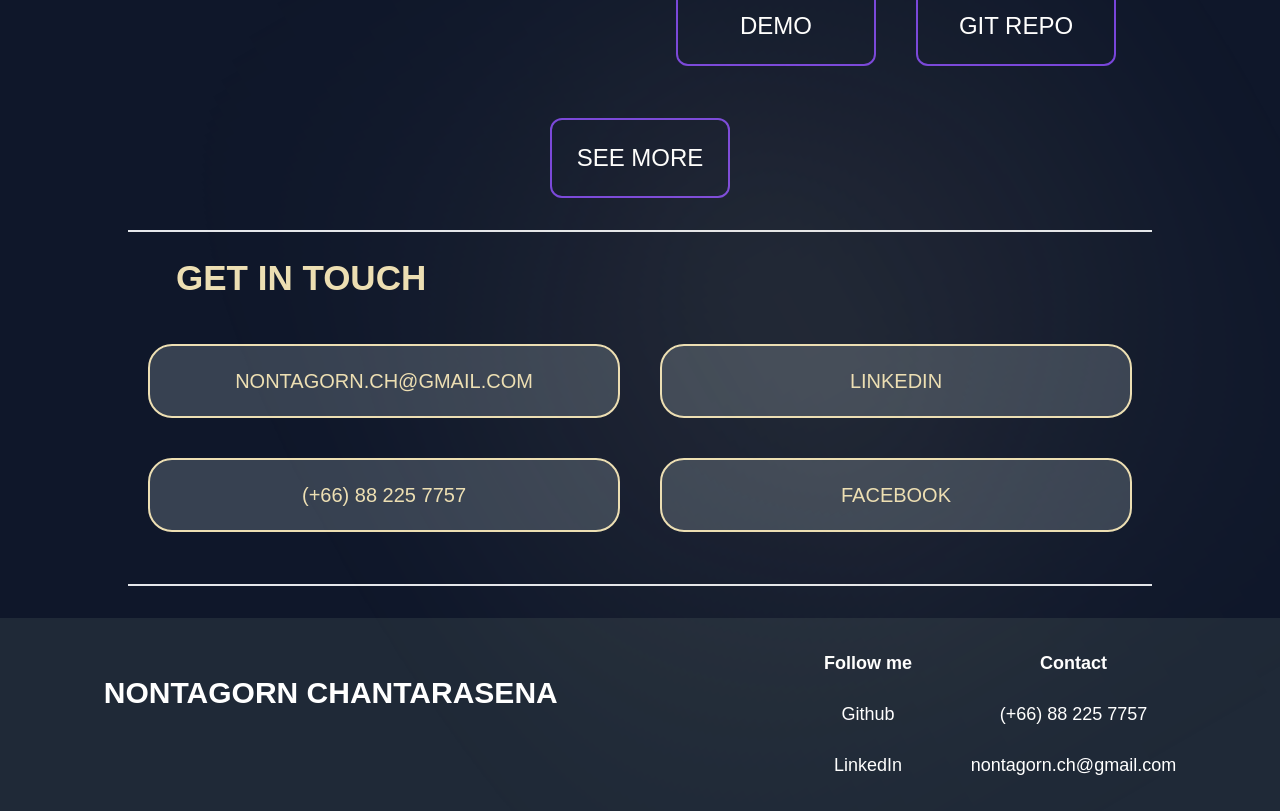
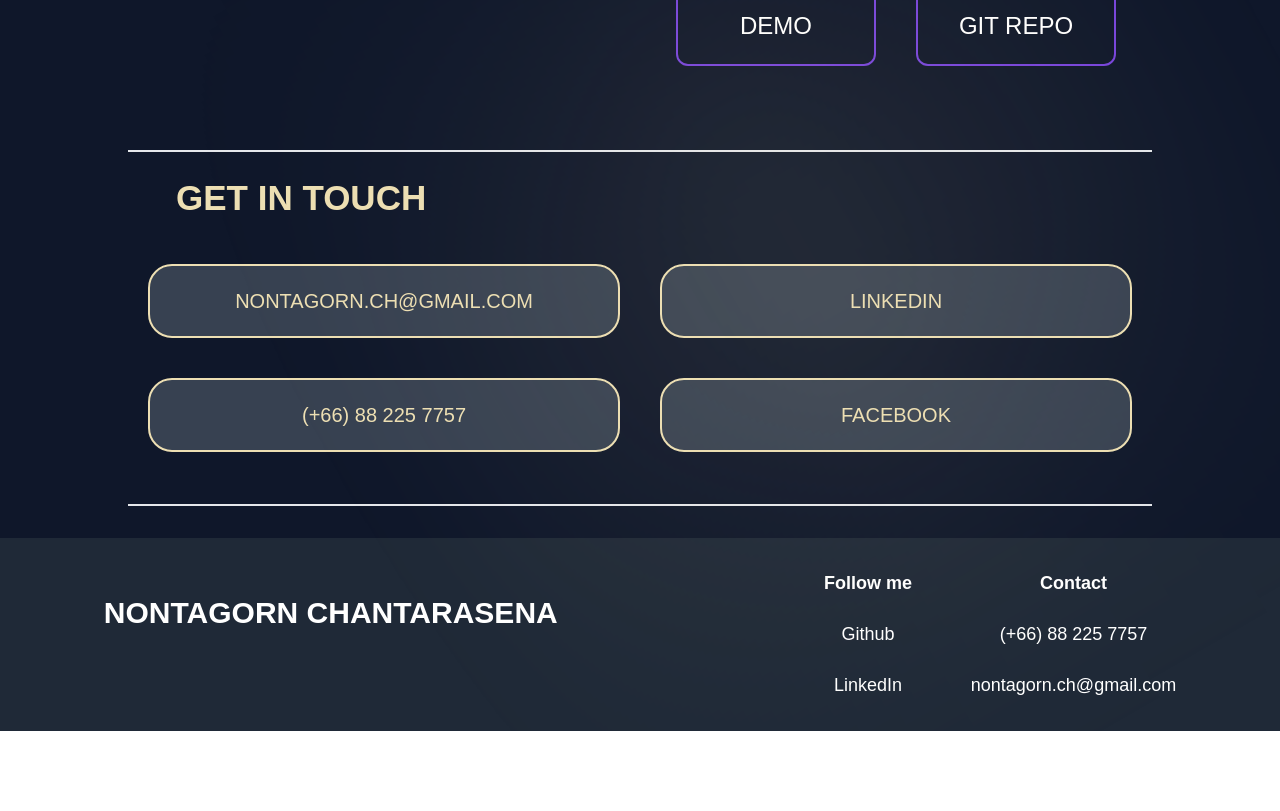
Before and after one commit to NontagornC/Portfolio-website, a React (Vite) app: page / in a window 1280 px wide. Shown: the part 4586-5397 px from the top of the page. After the commit the page ends 5317 px from the top, so only its background shows below. Built offline with nearby package versions, Linux system fonts and the light colour scheme.

Commit message:
delete some component

```diff
--- a/src/components/Hero.jsx
+++ b/src/components/Hero.jsx
@@ -63,9 +63,9 @@ const Hero = () => {
         initial="hidden"
         whileInView="show"
       >
-          <a className="text-[20px] my-3 hover:text-[#7de4cc] md:text-3xl" href=""><BsGithub/></a>
-          <a className="text-[20px] my-3 hover:text-[#7de4cc] md:text-3xl" href=""><BsLinkedin/></a>
-          <a className="text-[20px] my-3 hover:text-[#7de4cc] md:text-3xl" href=""><BsFacebook/></a>
+          <a className="text-[20px] my-3 hover:text-[#7de4cc] md:text-3xl" href="https://github.com/NontagornC"><BsGithub/></a>
+          <a className="text-[20px] my-3 hover:text-[#7de4cc] md:text-3xl" href="https://www.linkedin.com/in/nontagorn-chantarasena/"><BsLinkedin/></a>
+          <a className="text-[20px] my-3 hover:text-[#7de4cc] md:text-3xl" href="https://www.facebook.com/"><BsFacebook/></a>
       </motion.div>
 
       <div className="gradient-03" />
--- a/src/components/Project/Project.jsx
+++ b/src/components/Project/Project.jsx
@@ -25,25 +25,7 @@ const Project = () => {
         Here you can find some of my personal project
       </motion.h1>
       <SingleProject/>
-      <motion.button className="md:w-[180px] w-[140px] text-[20px] md:text-[27px] md:h-[80px] h-[60px] rounded-xl uppercase lg:text-[24px] border-solid border-2 border-[#7743DB] hover:text-[#7743DB] hover:shadow-2xl hover:translate-x-[-10px] hover:bg-[#352166] self-center"
-        variants={{
-          hidden: {
-            opacity: 0,
-            y: 100,
-          },
-          show: {
-            opacity: 1,
-            y: 0,
-            transition: {
-              duration: 0.5,
-            },
-          },
-        }}
-        initial="hidden"
-        whileInView="show"
-        >
-        See more
-      </motion.button>
+
       <div className="gradient-01"/>
       <div className="gradient-04"/>
     </div>
```
